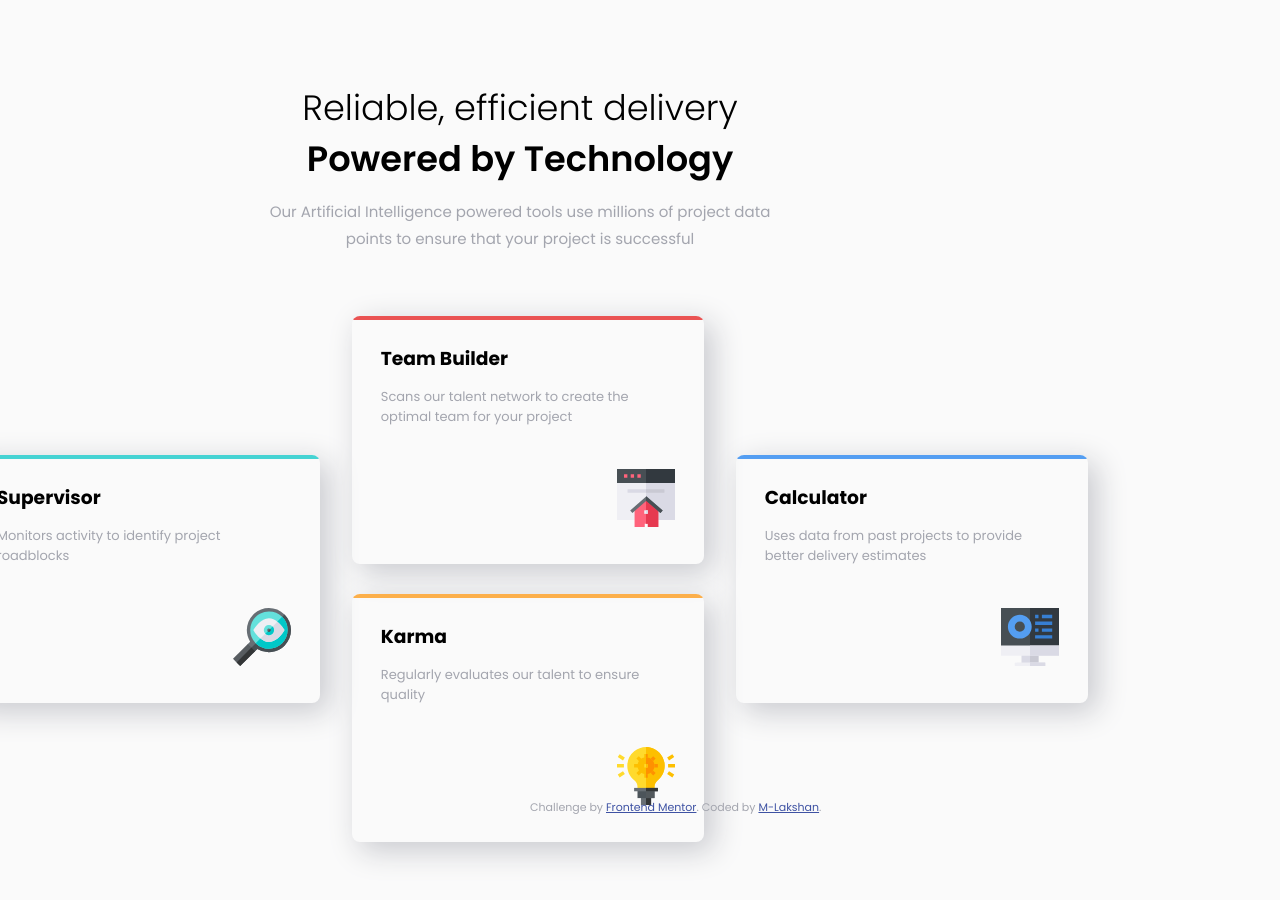
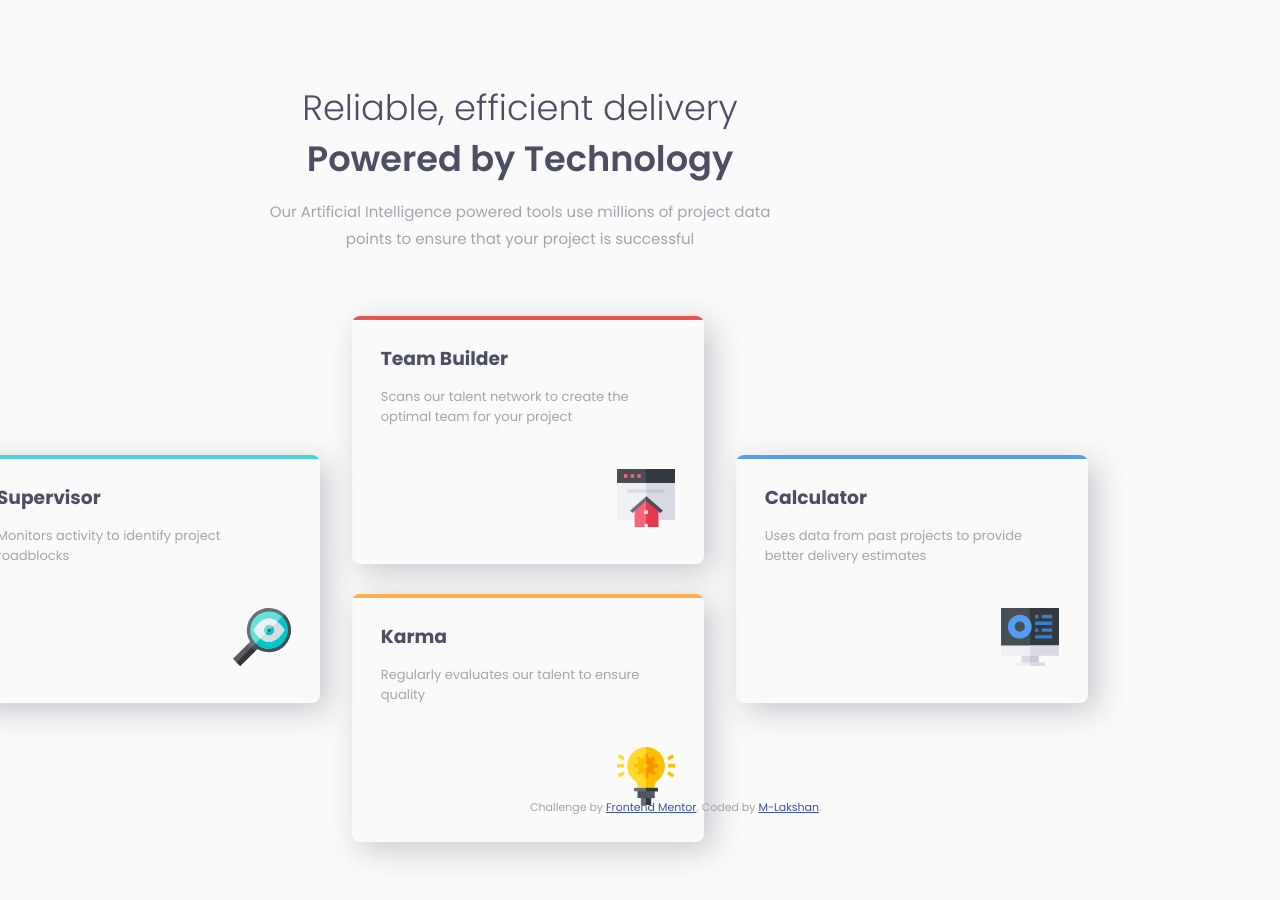
Before and after one commit to M-lakshan/FM_Challenge-Four-Card-Feature-Section-Master, a plain HTML site: page docs/index.html in a window 1280 px wide. Drawn offline with nearby package versions, Linux system fonts and the light colour scheme; files that its build step writes are made by us from their sources.

Commit message:
Update _main.scss

```diff
--- a/docs/css/_main.scss
+++ b/docs/css/_main.scss
@@ -9,6 +9,7 @@ body {
     text-align: center;
     padding: 4.9em 1.875em 4em 1.875em;
     background-color: $Very_Light_Gray;
+    color: $Very_Dark_Blue;
 
     p {
         color: $Grayish_Blue;
```
